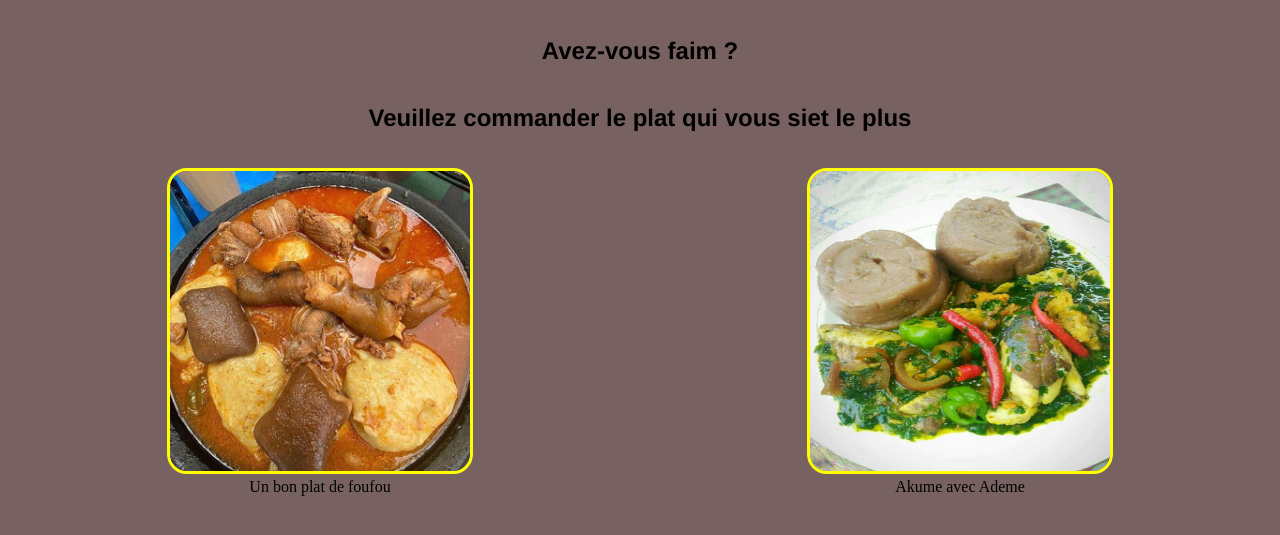
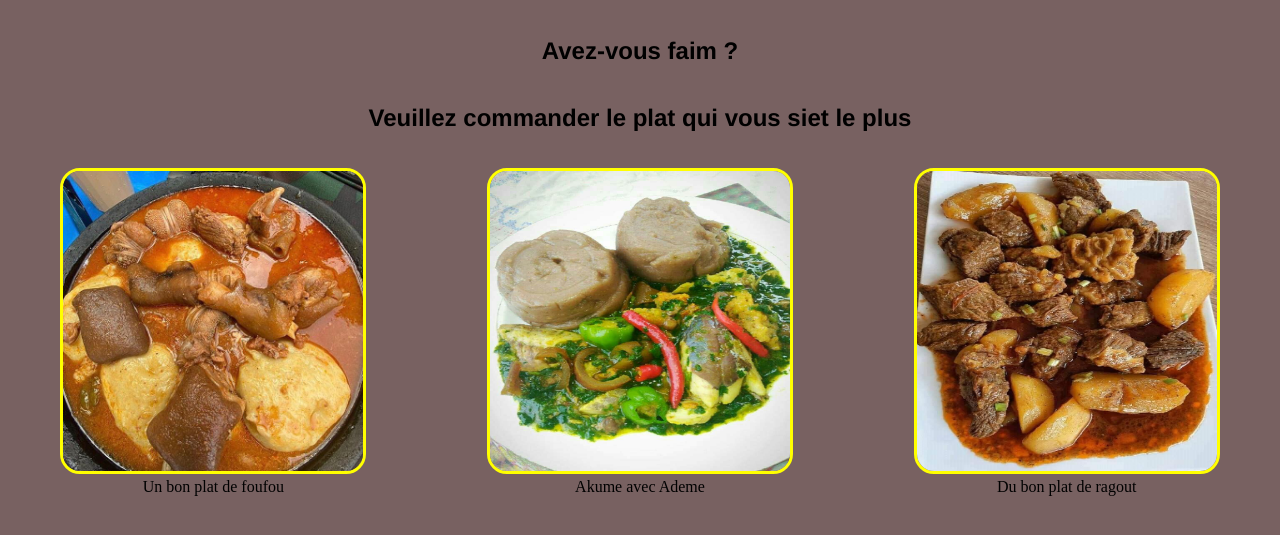
Before and after one commit to F4anklin-bot/odin-recipes, a plain HTML site: page index.html in a window 1280 px wide. Shown: the part 217-752 px from the top of the page. Drawn offline with Linux system fonts and the light colour scheme.

Commit message:
Ajout de ragout

```diff
--- a/index.html
+++ b/index.html
@@ -26,6 +26,10 @@
                 <img class="repas" src="3043b389-4f08-4f25-bcee-df7aeac7fe98.jpeg" alt="Akume avec Ademe">
                 <figcaption>Akume avec Ademe</figcaption>
             </figure>
+            <figure>
+                <img class="repas" src="f11b726b-9c0c-49b2-86ee-8097fdb86d13.jpeg" alt="Du bon ragout">
+                <figcaption>Du bon plat de ragout</figcaption>
+            </figure>
         </div>
 </body>
 </html>
--- a/style.css
+++ b/style.css
@@ -1,3 +1,7 @@
+/* *{
+    outline: 2px red solid;
+}
+  Pour montrer toutes les lignes existantes  */
 html body{
     margin: 0;
     padding: 0;
```
Also changed, not shown: f11b726b-9c0c-49b2-86ee-8097fdb86d13.jpeg (added).
